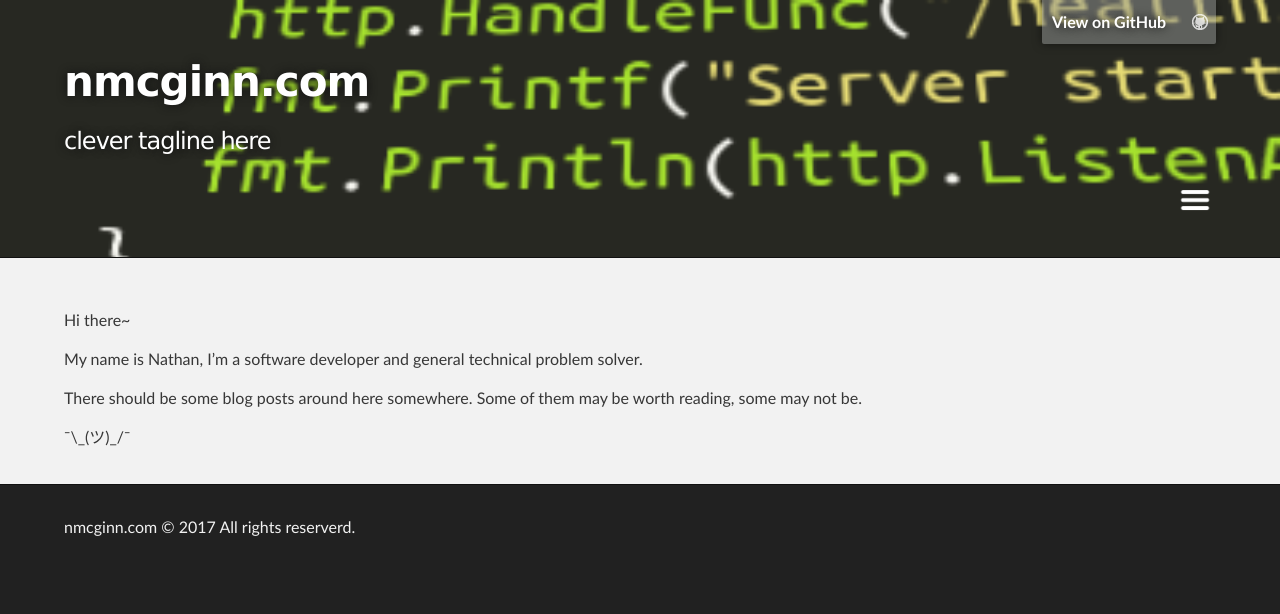
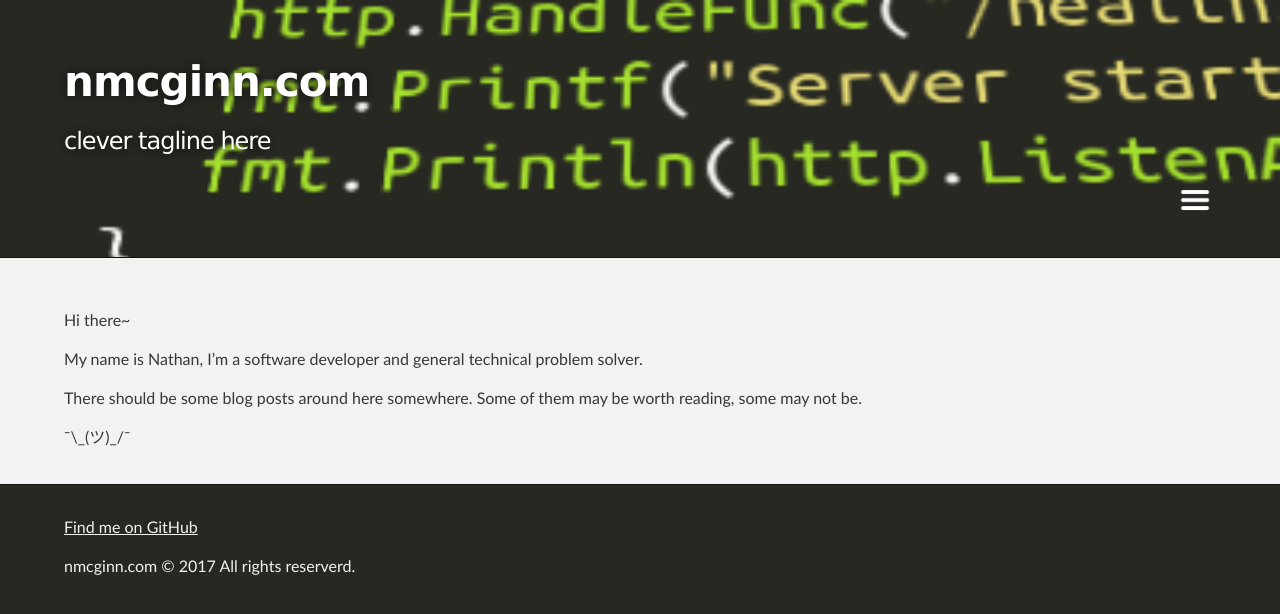
Before and after one commit to nmcginn/blog, a Jekyll site: the page built from index.md, in a window 1280 px wide. Shown: the top 614 px of the page. Built offline with Jekyll 4.4.1, drawn with Linux system fonts in a browser that asks for light colours.

Commit message:
frontend save

```diff
--- a/_layouts/default.html
+++ b/_layouts/default.html
@@ -11,10 +11,14 @@
     <script type="text/javascript">
       function showHideElement(id) {
         var nav = document.getElementById(id);
+        var main = document.getElementById('main-wrap');
         if (nav.style.display !== 'none' && nav.style.display !== '') {
           nav.style.display = 'none';
+          main.style.width = '100%';
         } else {
           nav.style.display = 'block';
+          nav.style.width = '25%';
+          main.style.width = '75%';
         }
       }
     </script>
@@ -24,19 +28,7 @@
 
   <body>
 
-    <!-- HEADER -->
-    <div id="header_wrap" class="outer">
-        <header class="inner">
-          <a id="forkme_banner" href="https://github.com/nmcginn/blog">View on GitHub</a>
-
-          <h1 id="project_title">nmcginn.com</h1>
-          <h2 id="project_tagline">clever tagline here</h2>
-
-          <div class="small-device-nav" onclick="showHideElement('sidebar-small')">
-            <img src = "/images/hamburger.png" />
-          </div>
-
-          <div id="sidebar-small" class="inner">
+    <div id="sidebar-small">
       {% for category in site.categories reversed %}
       <div style="color:white;font-weight:700">{{category | first}}</div>
         {% for posts in category %}
@@ -47,6 +39,18 @@
           {% endfor %}
         {% endfor %}
       {% endfor %}
+    </div>
+
+    <div class="main-wrap" id="main-wrap">
+      <!-- HEADER -->
+      <div id="header_wrap" class="outer">
+          <header class="inner">
+
+            <h1 id="project_title">nmcginn.com</h1>
+            <h2 id="project_tagline">clever tagline here</h2>
+
+            <div class="small-device-nav" onclick="showHideElement('sidebar-small')">
+              <img src = "/images/hamburger.png" />
             </div>
 
           </header>
@@ -62,9 +66,12 @@
       <!-- FOOTER  -->
       <div id="footer_wrap" class="outer">
         <footer class="inner">
+          <p><a href="https://github.com/nmcginn/blog">Find me on GitHub</a></p>
           <p class="copyright">nmcginn.com © {{ site.time | date: '%Y' }} All rights reserverd.</p>
         </footer>
       </div>
+    </div>
+
     <script>
       (function(i,s,o,g,r,a,m){i['GoogleAnalyticsObject']=r;i[r]=i[r]||function(){
       (i[r].q=i[r].q||[]).push(arguments)},i[r].l=1*new Date();a=s.createElement(o),
--- a/stylesheets/stylesheet.css
+++ b/stylesheets/stylesheet.css
@@ -33,6 +33,10 @@ time, mark, audio, video {
 article, aside, details, figcaption, figure,
 footer, header, hgroup, menu, nav, section {
   display: block;
+}
+
+html {
+  background-color: #272822;
 }
 
 ol, ul {
@@ -369,24 +373,24 @@ Full-Width Styles
   padding-top: 40px;
 }
 
-#sidebar
-{
-    position:absolute;
-    float:left;
-    width: 300px;
-    left:0;
-    top:250px;
-    bottom:0;
-    min-height: 100%;
+#sidebar-small {
+  background-color: #272822;
+  height: 100%;
+  position: fixed;
+  top: 0;
+  right: 0;
+  transition: 0.5s;
+  display: none;
+  padding: 20px 0 20px 20px !important;
+  z-index: 1;
 }
 
-#sidebar-small {
-  display: none;
-  padding: 10px 0 20px 0 !important;
+#main-wrap {
+  transition: margin-left 0.5s;
 }
 
 #footer_wrap {
-  background: #212121;
+  background: #272822;
 }
 
 .small-device-nav {
```
Also changed, not shown: params.json (+1 -1 lines). Lines whose indentation alone changed are shown as unchanged.
